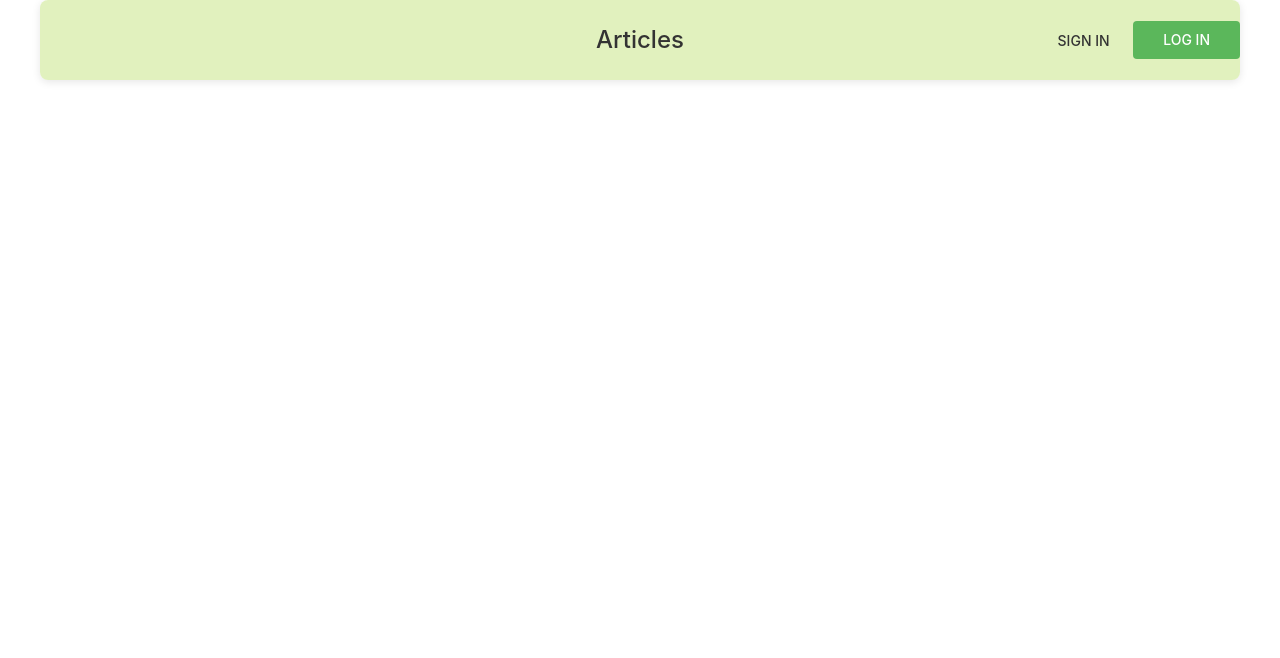
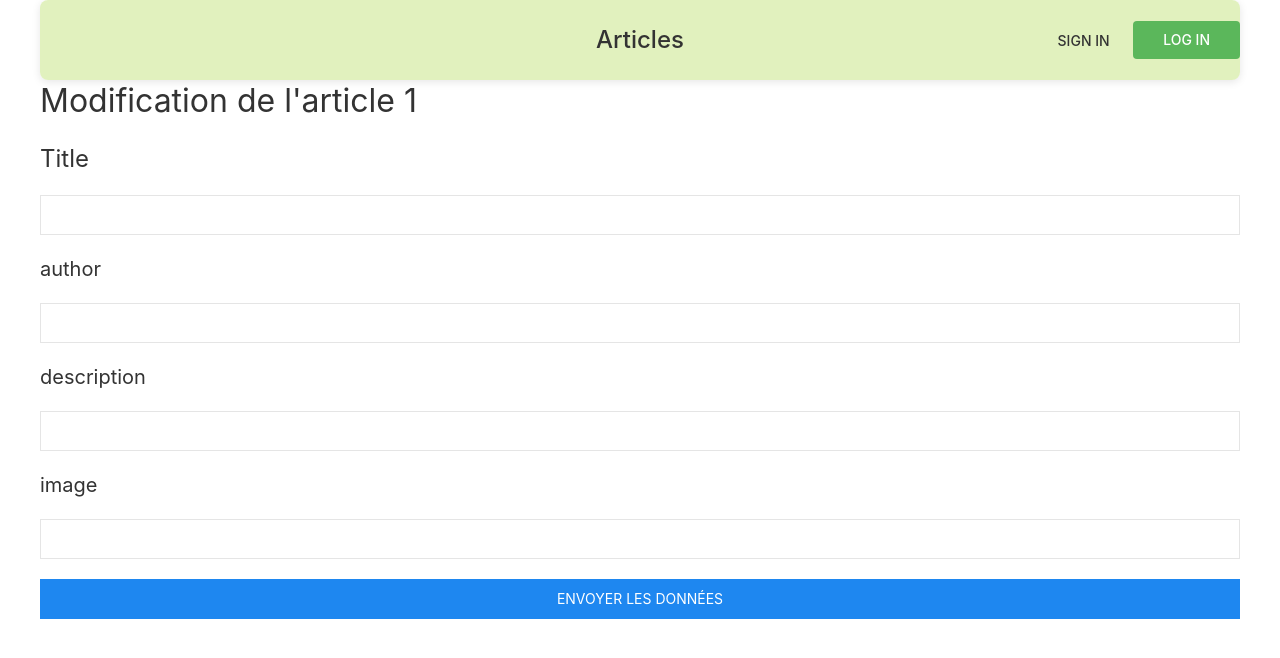
Before and after one commit to LucasMolendi/Gestion-Article, an Angular app: page /modification/1 in a window 1280 px wide. Before the commit this address led to /. Shown: the top 658 px of the page. Built offline with nearby package versions, Linux system fonts and the light colour scheme.

Commit message:
connexion + base de modfication

```diff
--- a/src/app/app.routes.ts
+++ b/src/app/app.routes.ts
@@ -4,12 +4,14 @@ import {Articles} from './article/article';
 import {NgModule} from '@angular/core';
 import {ArticleDetail} from './detail/detail';
 import {Connexion} from './connexion/connexion';
+import {Modification} from './modification/modification';
 
 export const routes: Routes = [
   { path: 'inscription', component: Inscription },
   { path: 'articles', component: Articles},
   {path : 'article/:id', component : ArticleDetail},
-  {path : 'connexion', component: Connexion}
+  {path : 'connexion', component: Connexion},
+  {path : 'modification/:id', component: Modification},
 ];
 
 @NgModule({
--- a/src/app/article/article.html
+++ b/src/app/article/article.html
@@ -17,6 +17,7 @@
             <p>{{ article.desc }}</p>
             <!-- Lien vers la page de détail -->
             <button [routerLink]="['/article', article.id]">Voir l'article</button>
+            <button [routerLink]="['/modification', article.id]">modifier l'article</button>
             <button (click)="DeleteArticle(article.id)">supprimer l'article</button>
           </div>
         </div>
--- a/src/app/article/article.ts
+++ b/src/app/article/article.ts
@@ -16,6 +16,9 @@ import {RouterLink} from '@angular/router';
   styleUrl: './article.scss'
 })
 export class Articles {
+  title(title: any): any {
+      throw new Error("Method not implemented.");
+  }
   public articles: any[] = [];
 
   constructor(private articlesServices: ArticlesService) {
--- a/src/app/connexion/connexion.html
+++ b/src/app/connexion/connexion.html
@@ -9,16 +9,17 @@
               <div class="uk-margin">
                 <div class="uk-inline uk-width-1-1">
                   <span class="uk-form-icon" uk-icon="icon: mail"></span>
-                  <input class="uk-input uk-form-large" type="text">
+                  <input class="uk-input uk-form-large" [(ngModel)]="this.email " name="email" type="text">
                 </div>
               </div>
               <div class="uk-margin">
                 <div class="uk-inline uk-width-1-1">
                   <span class="uk-form-icon" uk-icon="icon: lock"></span>
-                  <input class="uk-input uk-form-large" type="password">
+                  <input class="uk-input uk-form-large"[(ngModel)]="this.password" name="password" type="password">
                 </div>
               </div>
               <div class="uk-margin">
+                <p style="color: lightgreen">{{this.message}}</p>
                 <button class="uk-button uk-button-primary uk-button-large uk-width-1-1" (click)="onLogin()">Login</button>
               </div>
               <div class="uk-text-small uk-text-center">
--- a/src/app/connexion/connexion.ts
+++ b/src/app/connexion/connexion.ts
@@ -1,11 +1,13 @@
 import { Component } from '@angular/core';
 import {FormsModule} from '@angular/forms';
 import {ArticlesService} from '../service/articles-service';
+import {HttpClientModule} from '@angular/common/http';
 
 @Component({
   selector: 'app-connexion',
   imports: [
-    FormsModule
+    FormsModule,
+    HttpClientModule,
   ],
   templateUrl: './connexion.html',
   styleUrl: './connexion.scss'
@@ -24,7 +26,7 @@ export class Connexion {
       next: (response: any) => {
         if (response.code === "200") {
           this.message = "Connexion réussie";
-          window.location.href = 'http://localhost:4200';
+          window.location.href = 'http://localhost:4200/articles';
         } else {
           this.message = "Échec de la connexion : " + response.message;
         }
--- a/src/app/detail/detail.ts
+++ b/src/app/detail/detail.ts
@@ -1,17 +1,27 @@
 import { Component, OnInit } from '@angular/core';
 import { ActivatedRoute } from '@angular/router';
+import { HttpClientModule} from '@angular/common/http';
+import {ArticlesService} from '../service/articles-service';
 
 @Component({
   selector: 'app-detail',
-  templateUrl: './detail.html'
+  templateUrl: './detail.html',
+  imports: [
+    HttpClientModule,
+  ]
 })
 export class ArticleDetail implements OnInit {
   articleId: string | null = null;
 
-  constructor(private route: ActivatedRoute) {}
+  constructor(
+    private route: ActivatedRoute,
+    private articlesServices: ArticlesService
+  ) { }
 
   ngOnInit(): void {
     // Récupère l'ID depuis l'URL
     this.articleId = this.route.snapshot.paramMap.get('id');
+    this.articlesServices.getArticles()
+
   }
 }
--- /dev/null
+++ b/src/app/modification/modification.html
@@ -0,0 +1,20 @@
+<div class="uk-container">
+  <h2>Modification de l'article {{articleId}}</h2>
+  <div class="uk-margin">
+    <h3>Title</h3>
+    <input class="uk-input" [(ngModel)]="articles.title" type="text">
+  </div>
+  <div class="uk-margin">
+    <h4>author</h4>
+    <input class="uk-input" [(ngModel)]="articles.author"  type="text">
+  </div>
+  <div class="uk-margin">
+    <h4>description</h4>
+    <input class="uk-input" [(ngModel)]="articles.description" type="text">
+  </div>
+  <div class="uk-margin">
+    <h4>image</h4>
+    <input class="uk-input" [(ngModel)]="articles.image" type="link">
+  </div>
+  <button class="uk-button uk-button-primary uk-width-1-1">envoyer les données</button>
+</div>
--- /dev/null
+++ b/src/app/modification/modification.ts
@@ -0,0 +1,31 @@
+import { Component,OnInit } from '@angular/core';
+import {ActivatedRoute} from '@angular/router';
+import {FormsModule} from '@angular/forms';
+
+
+export class Articles {
+  title : string = ""
+  description : string = ""
+  author : string = ""
+  image : string = ""
+}
+@Component({
+  selector: 'app-modification',
+  imports: [
+    FormsModule
+  ],
+
+  templateUrl: './modification.html',
+  styleUrl: './modification.scss'
+})
+export class Modification implements OnInit{
+  articleId: string | null = null;
+
+  constructor(private route: ActivatedRoute) {}
+
+  ngOnInit(): void {
+    // Récupère l'ID depuis l'URL
+    this.articleId = this.route.snapshot.paramMap.get('id');
+  }
+  public articles = new Articles();
+}
```
Also changed, not shown: src/app/app.html (line endings or trailing spaces), src/app/inscription/inscription.scss (line endings or trailing spaces), src/app/modification/modification.scss (added), 1 other file (tests, documents, lock files or other folders).
